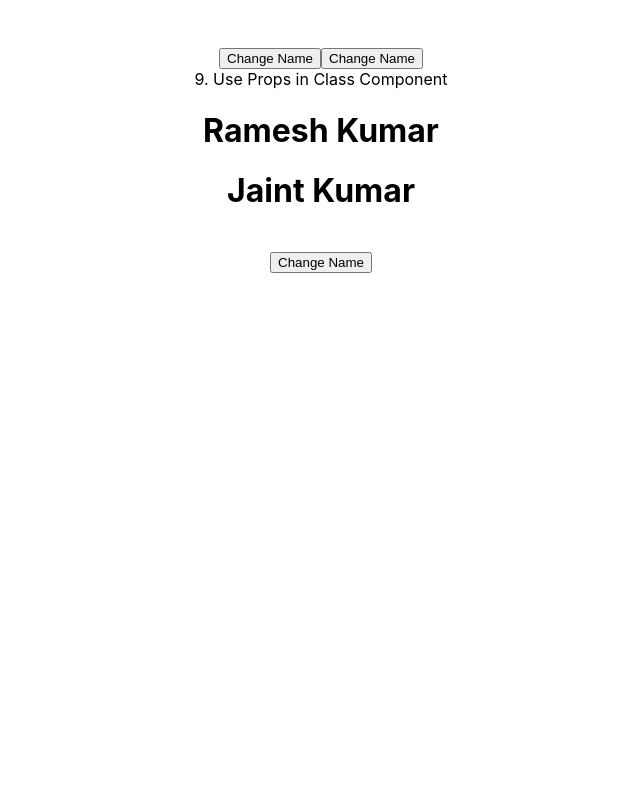
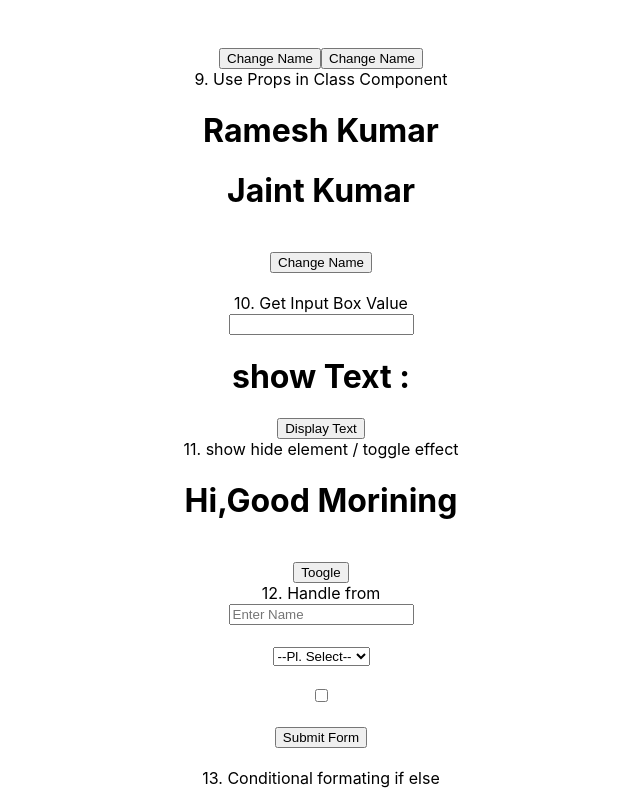
Before and after one commit to sachin-projects/react-tut, a React (Create React App) app: page / in a window 1280 px wide. Shown: the part 812-1600 px from the top of the page, without its empty margins (319-959 px from the left). Before the commit the page ends 1085 px from the top, so only its background shows below. Built offline with nearby package versions, Linux system fonts and the light colour scheme.

Commit message:
form handaling

```diff
--- a/src/App.js
+++ b/src/App.js
@@ -14,9 +14,27 @@ function App() {
 
   let [data, setdata] = useState(1);
   const [name, setName] = useState("Sachin");
+  const [txt, settxt] = useState(null);
+  const [txtpo, setTxtpo] = useState(false);
+  const [status, setStatus] = useState(true);
+
+  let [frname, setFrname] = useState("");
+  let [tnc, setTnc] = useState(false);
+  let [gender, setGender] = useState("");
 
   function changeState() {
     setdata(data + 1);
+  }
+
+  function changeval(e) {
+    console.log(e.target.value);
+    settxt(e.target.value);
+    setTxtpo(false);
+  }
+
+  function submitform(e) {
+    e.preventDefault();
+    console.log(frname, tnc, gender);
   }
 
   return (
@@ -50,6 +68,56 @@ function App() {
       9. Use Props in Class Component
       <Users5 name="Ramesh Kumar" />
       <ClassBase name="Jaint Kumar" />
+      <br />
+      10. Get Input Box Value
+      <br />
+      <input type="text" onChange={changeval} />
+      <br />
+      <h1>show Text :{txtpo ? txt : null}</h1>
+      <button onClick={() => setTxtpo(true)}>Display Text</button>
+      <br />
+      11. show hide element / toggle effect
+      <br />
+      <h1>Hi,{status ? "Good Morining" : null}</h1>
+      <br />
+      <button onClick={() => setStatus(!status)}>Toogle</button>
+      <br />
+      12. Handle from
+      <br />
+      <form onSubmit={submitform}>
+        <input
+          type="text"
+          placeholder="Enter Name"
+          onChange={(e) => {
+            setFrname(e.target.value);
+          }}
+        />
+        <br />
+        <br />
+        <select
+          onChange={(e) => {
+            setGender(e.target.value);
+          }}
+        >
+          <option>--Pl. Select--</option>
+          <option>Male</option>
+          <option>Female</option>
+          <option>Other</option>
+        </select>
+        <br />
+        <br />
+        <input
+          type="checkbox"
+          onChange={(e) => {
+            setTnc(e.target.checked);
+          }}
+        />
+        <br />
+        <br />
+        <button type="submit">Submit Form</button>
+      </form>
+      <br />
+      13. Conditional formating if else
     </div>
   );
 }
```
Also changed, not shown: src/UserLogin.js (added).
